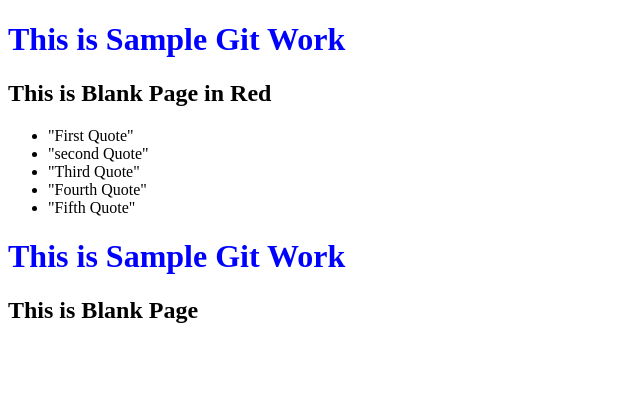
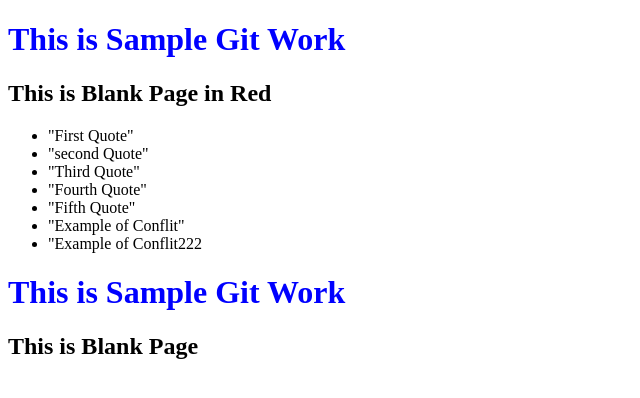
Before and after one commit to moorthyums/1main_openSAP_repo, a plain HTML site: page index.html in a window 1280 px wide. Shown: the whole page, without its empty margins (0-640 px from the left). Drawn offline with Linux system fonts and the light colour scheme.

Commit message:
2nd example of conflit

```diff
--- a/index.html
+++ b/index.html
@@ -24,6 +24,8 @@
 			</li>
 			<li>"Fourth Quote"</li>
 			<li>"Fifth Quote"</li>
+			<li>"Example of Conflit"</li>
+			<li>"Example of Conflit222</li>
 		</ul>
 
 		<h1>This is Sample Git Work	</h1>
```
